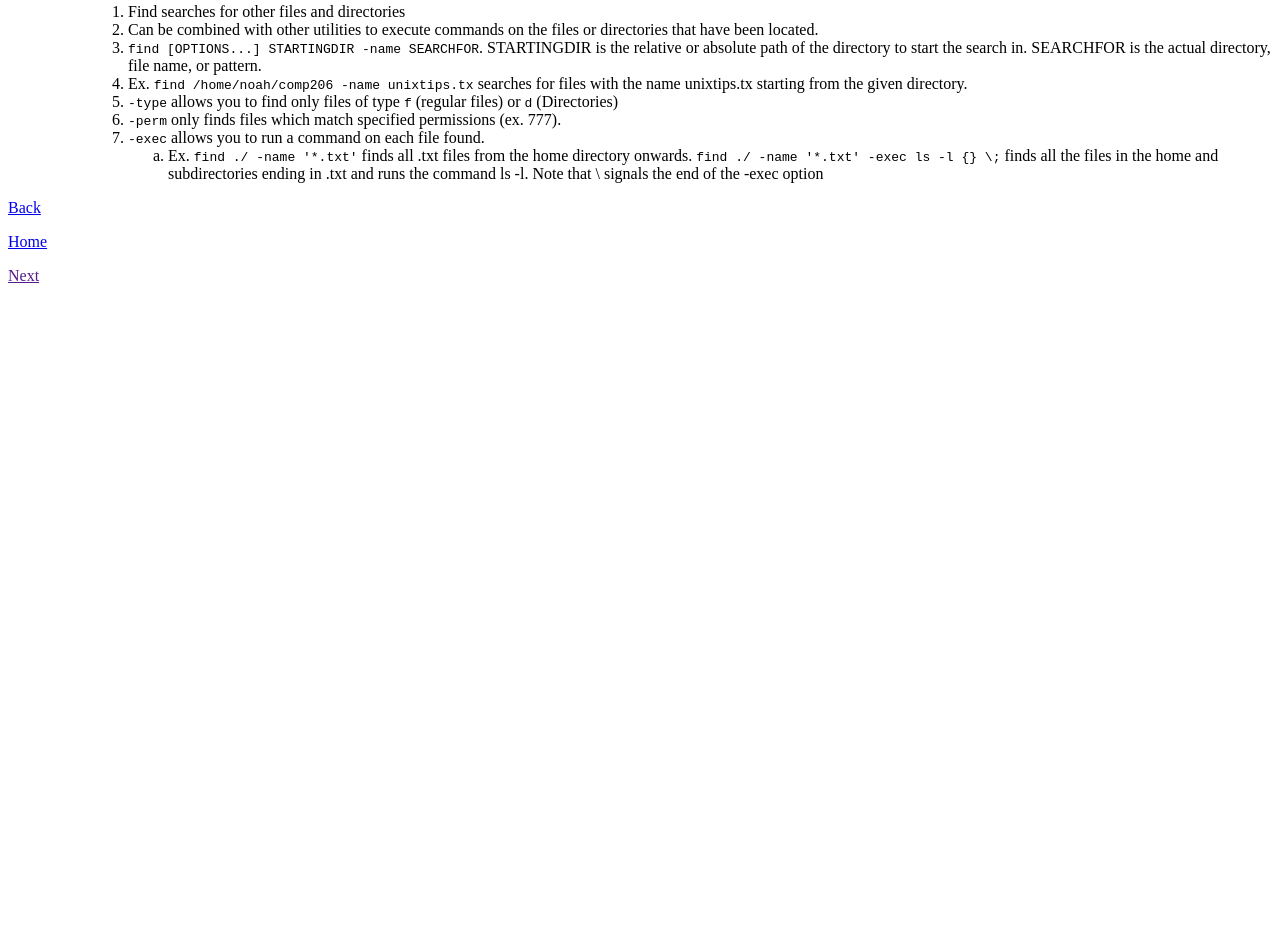
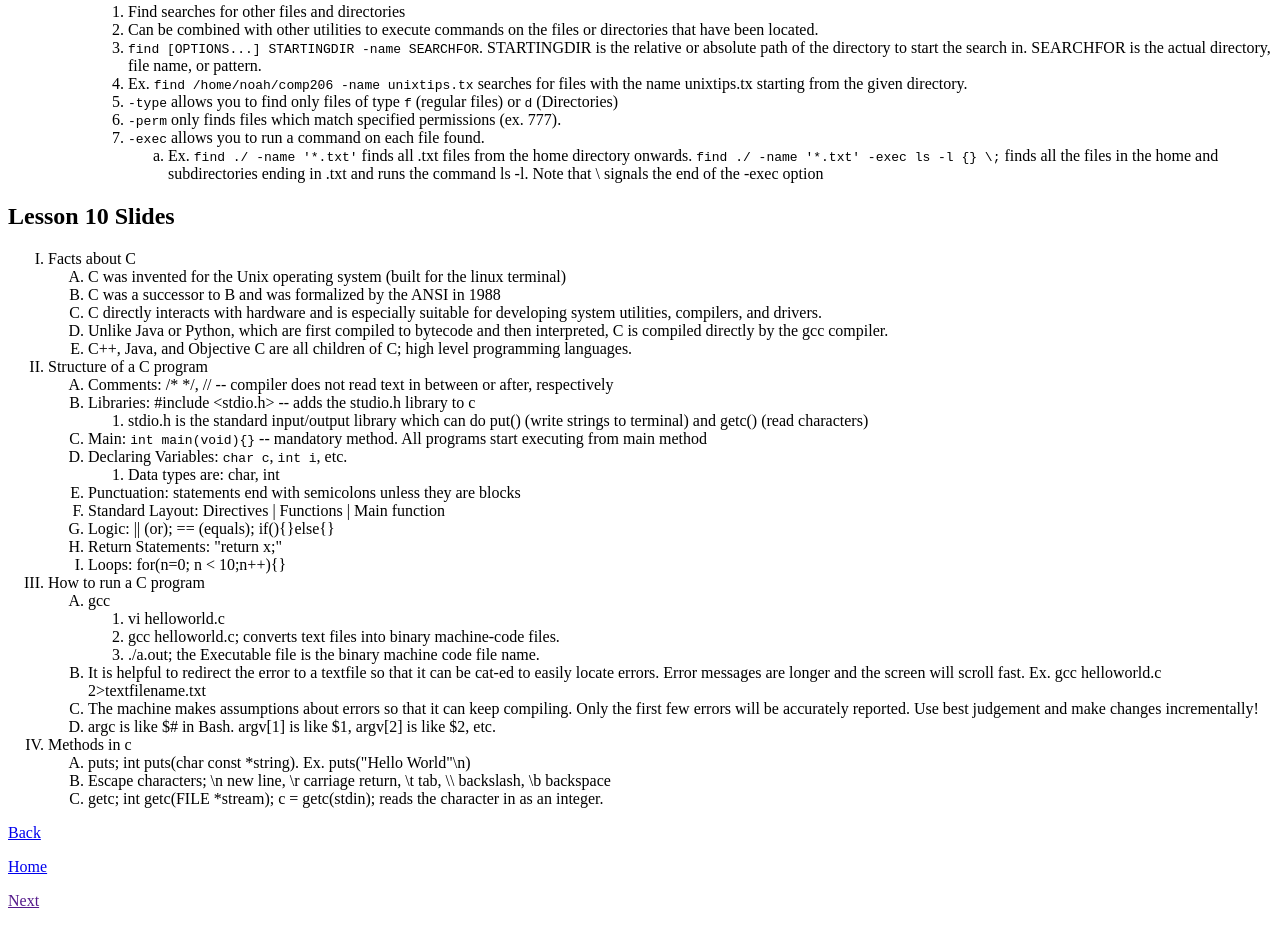
Before and after one commit to GawainsGreenGirdle/Comp206, a plain HTML site: page pages/ninth_class_lecture.html in a window 1280 px wide. Shown: the part 779-1705 px from the top of the page. Before the commit the page ends 1080 px from the top, so only its background shows below. Drawn offline with Linux system fonts and the light colour scheme.

Commit message:
Create lab note HTML for lab E
Lab E contained new insights into coding in C. This commit adds those
insights to pages/.

```diff
--- a/pages/ninth_class_lecture.html
+++ b/pages/ninth_class_lecture.html
@@ -80,6 +80,53 @@
                 </ol>
             </ol>
         </ol>
+        <h2>Lesson 10 Slides</h2>
+        <ol type = "I">
+            <li>Facts about C</li>
+            <ol type = "A">
+                <li>C was invented for the Unix operating system (built for the linux terminal)</li>
+                <li>C was a successor to B and was formalized by the ANSI in 1988</li>
+                <li>C directly interacts with hardware and is especially suitable for developing system utilities, compilers, and drivers.</li>
+                <li>Unlike Java or Python, which are first compiled to bytecode and then interpreted, C is compiled directly by the gcc compiler.</li>
+                <li>C++, Java, and Objective C are all children of C; high level programming languages.</li>
+            </ol>
+            <li>Structure of a C program</li>
+            <ol type = "A">
+                <li>Comments: /* */, // -- compiler does not read text in between or after, respectively</li>
+                <li>Libraries: #include &ltstdio.h&gt -- adds the studio.h library to c</li>
+                <ol>
+                    <li>stdio.h is the standard input/output library which can do put() (write strings to terminal) and getc() (read characters)</li>
+                </ol>
+                <li>Main: <code>int main(void){}</code> -- mandatory method. All programs start executing from main method</li>
+                <li>Declaring Variables: <code>char c</code>, <code>int i</code>, etc.</li>
+                <ol>
+                    <li>Data types are: char, int</li>
+                </ol>
+                <li>Punctuation: statements end with semicolons unless they are blocks</li>
+                <li>Standard Layout: Directives | Functions | Main function </li>
+                <li>Logic: || (or); == (equals); if(){}else{}</li>
+                <li>Return Statements: "return x;"</li>
+                <li>Loops: for(n=0; n &lt 10;n++){}</li>
+            </ol>
+            <li>How to run a C program</li>
+            <ol type = "A">
+                <li>gcc</li>
+                <ol>
+                    <li>vi helloworld.c</li>
+                    <li>gcc helloworld.c; converts text files into binary machine-code files.</li>
+                    <li>./a.out; the Executable file is the binary machine code file name.</li>
+                </ol>
+                <li>It is helpful to redirect the error to a textfile so that it can be cat-ed to easily locate errors. Error messages are longer and the screen will scroll fast. Ex. gcc helloworld.c 2>textfilename.txt</li>
+                <li>The machine makes assumptions about errors so that it can keep compiling. Only the first few errors will be accurately reported. Use best judgement and make changes incrementally!</li>
+                <li>argc is like $# in Bash. argv[1] is like $1, argv[2] is like $2, etc.</li>
+            </ol>
+            <li>Methods in c</li>
+            <ol type = "A">
+                <li>puts; int puts(char const *string). Ex. puts("Hello World"\n)</li>
+                <li>Escape characters; \n new line, \r carriage return, \t tab, \\ backslash, \b backspace</li>
+                <li>getc; int getc(FILE *stream); c = getc(stdin); reads the character in as an integer.</li>
+            </ol>
+        </ol>
         <p><a href = "eighth_class_lecture.html" target = "_self" rel = "noopener noreferrer">Back</a></p>
         <p><a href = "./../index.html" target = "_self" rel = "noopener noreferrer">Home</a></p>
         <p><a href = "" target="_self" rel = "noopener noreferrer">Next</a></p>
```
Also changed, not shown: pages/labE.html (added, +38 -0 lines).
